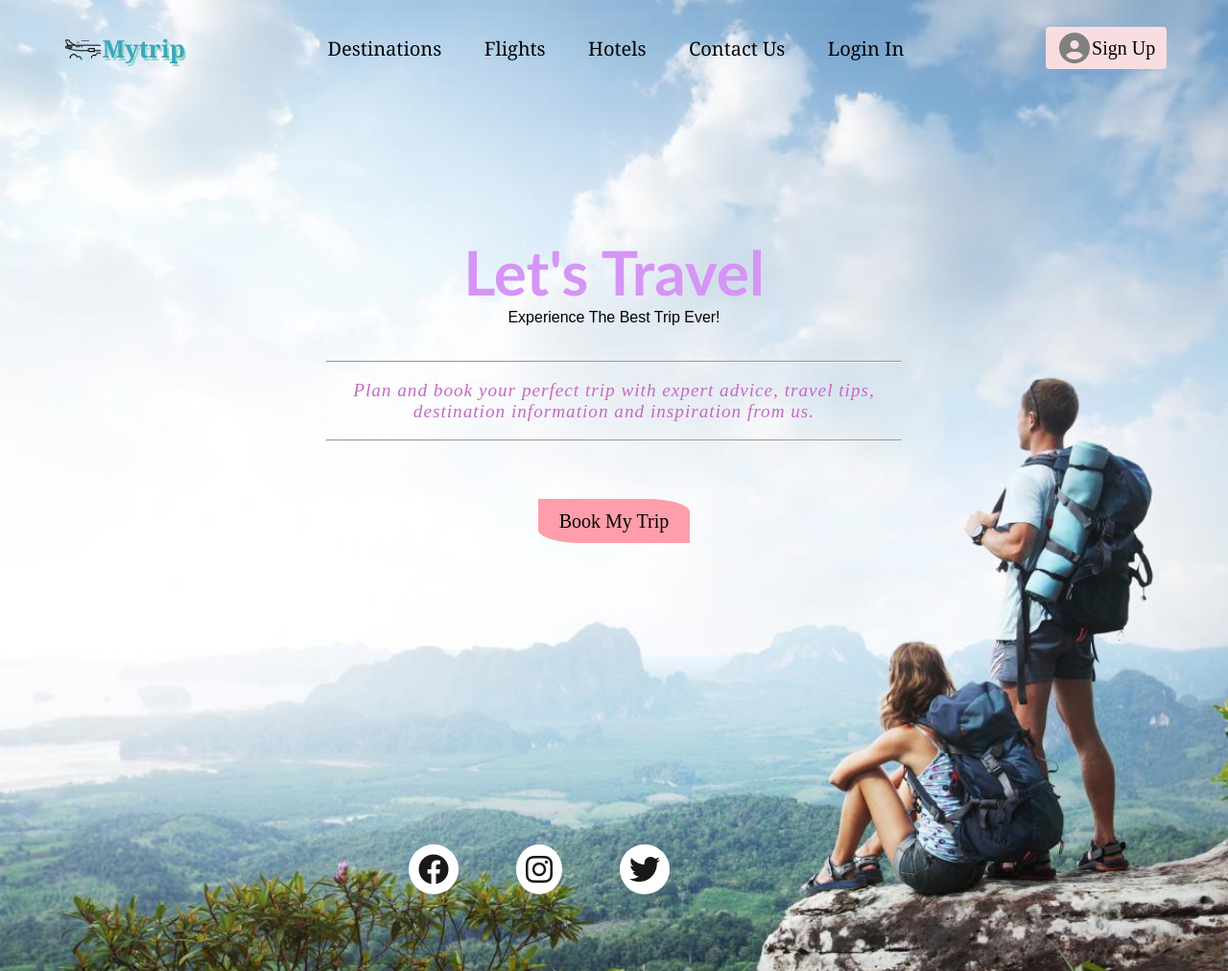
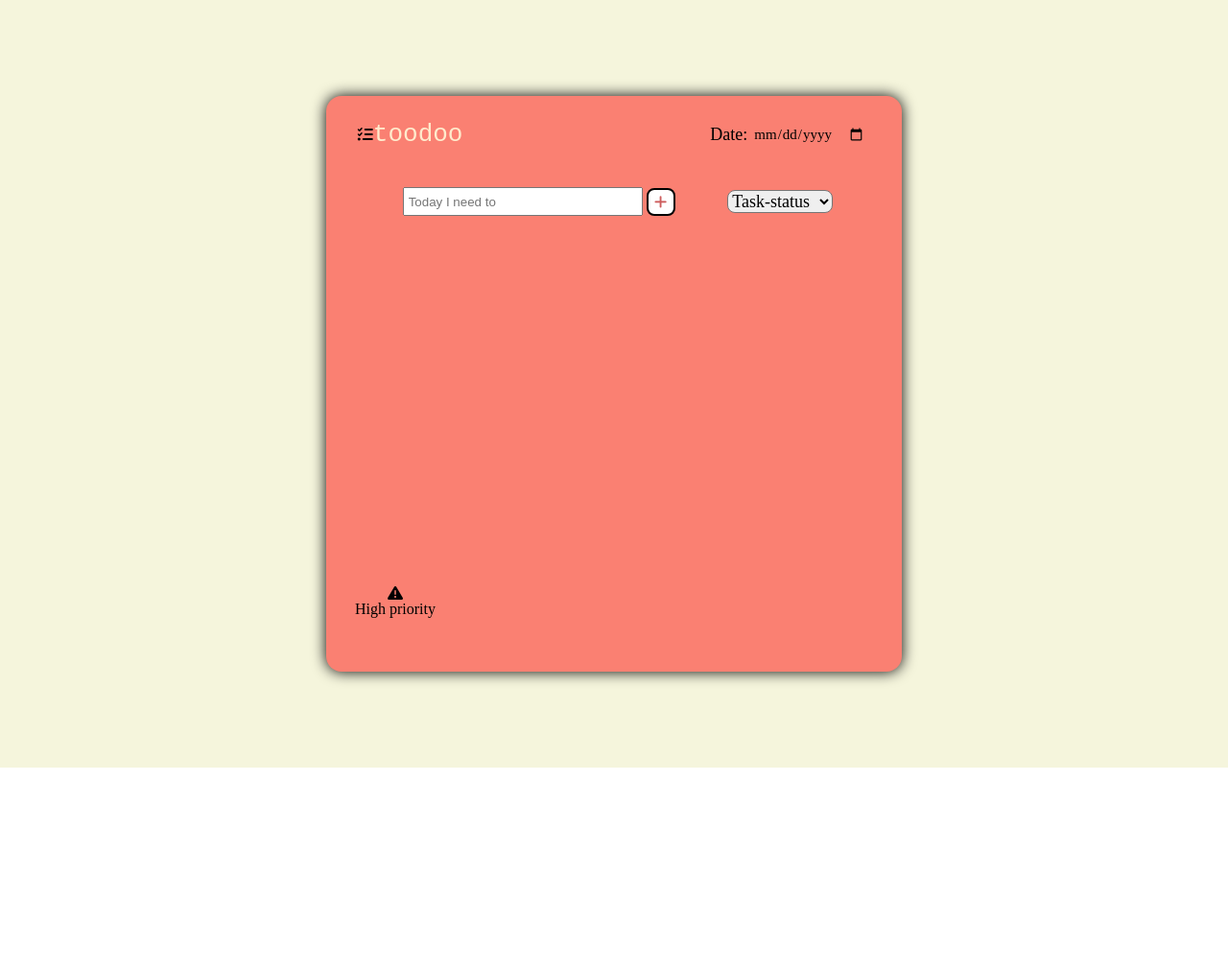
Before and after one commit to Vidhizhub/Landing-page, a plain HTML site: page index.html in a window 1280 px wide. Shown: the whole page at 96% size. After the commit the page ends 800 px from the top, so only its background shows below. Drawn offline with Linux system fonts and the light colour scheme.

Commit message:
Add files via upload
Task 2 - Todo list

```diff
--- a/index.html
+++ b/index.html
@@ -1,80 +1,56 @@
-
 <!DOCTYPE html>
 <html lang="en">
 <head>
     <meta charset="UTF-8">
     <meta name="viewport" content="width=device-width, initial-scale=1.0">
-    <title>Task1 Landing page</title>
+    <title>Task.2 todo-list </title>
     <link rel="stylesheet" href="style.css">
     <link rel="stylesheet" href="https://cdnjs.cloudflare.com/ajax/libs/font-awesome/6.4.2/css/all.min.css" integrity="sha512-z3gLpd7yknf1YoNbCzqRKc4qyor8gaKU1qmn+CShxbuBusANI9QpRohGBreCFkKxLhei6S9CQXFEbbKuqLg0DA==" crossorigin="anonymous" referrerpolicy="no-referrer" />
 </head>
-
 <body>
-
-    <!-- beginning of header -->
-    <header>
-
-        <!-- beginning of navbar -->
-        <div class="nav">
-
-            <!-- logo -->
-            <div class="icon-border">
-                <div class="icon"></div>
-                <p>mytrip</p>
+    <main>
+        <div class="box">
+            <!-- logo & date -->
+            <form>
+                <div class="logobox">
+                    <i class="fa-solid fa-list-check"></i>
+                    <p class="logo">toodoo</p>
+                </div>
+                <div class="date">
+                    <p class="datee">date:</p>
+                    <input type="date" class="datebox">
+                </div>
+            </form>
+            <!-- taskbar -->
+            <form>
+                <div class="task">
+                    <input type="text" class="todo-input" placeholder="Today I need to">
+                    <button class="todo-button" type="submit">
+                        <i class="fa-solid fa-plus"></i>
+                    </button>
+                </div>
+                <div class="select">
+                    <select name="todos" class="filter-todo">
+                        <option value="all">Task-status</option>
+                        <option value="completed">Done</option>
+                        <option value="incomplete">Pending</option>
+                        <option value="urgent">Urgent</option>
+                    </select>
+                </div>
+            </form>
+            <!-- todo list -->
+            <div class="scroll">
+                <div class="todo-container">
+                    <ul class="todo-list"></ul>
+                </div>
             </div>
-
-            <!-- further links -->
-            <div class ="menu">
-                <a href="#">destinations</a>
-                <a href="#">flights</a>
-                <a href="#">hotels</a>
-                <a href="#">contact us</a>
-                <a href="#">login in</a>
-            </div>
-
-            <!--sign up  -->
-            <div class="register">
-                <i class="fa-solid fa-circle-user"></i>
-                <a href="#">sign up</a>
-            </div>
-
-        </div>
-        <!-- end of navbar  -->
-
-        <!-- beginning of section -->
-        <section class="h-txt">
-            <h1>let's travel</h1>
-            <h4>experience the best trip ever!</h4>
-            <br>
-            <br>
-            <hr>
-            <br>
-            <span><i>Plan and book your perfect trip with expert advice, travel tips, destination information and inspiration from us.</i></span>
-            <br>
-            <br>
-            <hr>
-            <br>
-            <br>
-            <br>
-            <br>
-            <a href="#">Book my Trip</a>
-        </section>
-        <!-- end of section -->
-
-    </header>
-    <!-- end of header -->
-
-    <!-- beginning of footer -->
-    <footer>
-        <div class="footercontainer">
-            <div class="socialicons">
-                <a href=""><i class="fa-brands fa-facebook"></i></a>
-                <a href=""><i class="fa-brands fa-instagram"></i></a>
-                <a href=""><i class="fa-brands fa-twitter"></i></a>
+            <!-- task priority -->
+            <div class="priority">
+                <i class="fa-solid fa-triangle-exclamation"></i>
+                <p class="sign">High priority</p>
             </div>
         </div>
-    </footer>
-    <!-- end of footer -->
-
+    </main>
+    <script src="./script.js"></script>
 </body>
 </html>
--- a/style.css
+++ b/style.css
@@ -1,192 +1,228 @@
 *{
+    padding:0;
     margin:0;
-    padding:0;
-    border:border-box;
+    box-sizing:border-box;
 }
 
-body{
-    background:url("new bg.jpg");
-    background-size:cover;
+main{
+    width:100%;
+    height:100vh;
+    display:flex;
+    justify-content:center;
+    align-items:center;
+    background-color:beige;
 }
 
-header{
-    width:100%;
-    height:100vh;
-    font-family:sans-serif;
+.box{
+    width:600px;
+    height:600px;
+    display:flex;
+    flex-direction:column;
+    align-items:flex-start;
+    background-color:salmon;
+    padding:10px;
+    border-radius:1rem;
+    box-shadow:0px 0px 15px black;
 }
 
-.nav{
-    width:100%;
-    height:100px;
+.logobox{
     display:flex;
-    justify-content:space-around;
+    width:100px;
+    justify-content:center;
+    align-items:center;
+    margin-right:100px;
+}
+
+.logo{
+    font-size:xx-large;
+    color:blanchedalmond;
+    font-family: monospace;
+}
+
+.scroll{
+    overflow:hidden;
+    overflow-y:scroll;
+    margin-left:50px;
+    margin-top:60px;
+    margin-bottom:125px;
+}
+
+form{
+    width:550px;
+    display:flex;
+    margin:15px;
+    justify-content:space-evenly;
+}
+
+.task{
+    width:300px;
+    height:50px;
+    display:flex;
+    padding:4px;
+    justify-content:space-evenly;
     align-items:center;
 }
 
-.icon-border{
-    width:130px;
-    height:50px;
-     display:flex;
+.task input{
+    padding:4px;
+    width:250px;
+    height:30px;
+}
+
+.task button{
+    width:30px;
+    font-size:15px;
+    border-radius:0.5rem;
+    background-color:white;
+    border:2px solid black;
+    padding:4px;
+}
+
+.task i{
+    color:indianred;
+}
+
+.task button:hover{
+    background-color:transparent;
+    border:2px solid white;
+}
+
+.task i:hover{
+    color:black;
+}
+
+.select{
+    display:flex;
+    justify-content:center;
     align-items:center;
 }
 
-p{
-    color:#3AA6B9 ;
-    font-weight:bolder;
-    font-size:25px;
-    text-shadow:2px 3px #8cdacc;
-    text-transform:capitalize;
-    padding:1px;
-    font-family:Cambria, Cochin, Georgia, Times, 'Times New Roman', serif;
+.filter-todo{
+    cursor:pointer;
+    font-size:18px;
+    font-family:initial;
+    width:110px;
 }
 
-.icon{
-    background-image:url("logo.webp");
-    background-size:cover;
-    height:50px;
-    width:100%;
+option{
+    background-color:white;
+    font-size:15px ;
 }
 
-.menu a{
-    text-decoration:none;
-    color:black;
-    padding:10px 20px;
-    font-size:20px;
-    font-family:Cambria, Cochin, Georgia, Times, 'Times New Roman', serif;
-    text-transform:capitalize;
-    position:relative;
+.todo-container{
+    display:flex;
+    justify-content:center;
+    align-items:center;
+    padding:0px 5px 5px 5px;
 }
 
-.menu a:before{
-    content: '';
-    position:absolute;
-    top:0;
-    left:0;
-    width:0% ;
-    height:100%;
-    border-bottom:2.5px solid rgb(81, 142, 181);
-    transition:0.5s linear ;
+.todo-list{
+    min-width:450px;
+    list-style:none;
 }
 
-.menu a:hover:before{
-    width:90%;
+.todo{
+    margin:0.5rem;
+    padding-left:0.5rem;
+    background:white;
+    color:black;
+    font-size:1.3rem;
+    font-family:serif;
+    display:flex;
+    justify-content:space-between;
+    align-items:center;
+    transition:0.5s;
+    border:1px solid black;
+    border-radius:0.5rem;
 }
 
-.register{
-    display:flex;
-    height:20%;
-    padding:10px;
-    color:grey;
-    align-items:center;
-    border:2px solid #f9dee1;
-    background-color:#f9dee1;
-    border-radius:4px;
-    transition:0.4s;
+.todo li{
+    flex:1;
 }
 
-.register i{
-    font-size:2em;
-    padding:0px 2px;
+.trash-btn,
+.complete-btn,
+.alert-btn{
+    color:white;
+    border:none;
+    padding:4px;
+    cursor:pointer;
+    font-size:28px;
 }
 
-.register a{
-    color:black;
-    text-decoration:none;
-    font-size:20px;
-    text-transform:capitalize;
-    font-family:initial;
+.complete-btn{
+    background-color:#008080;
 }
 
-.register:hover{
-    background:transparent;
-    border:2px solid #f9dee1;
+.trash-btn{
+    border-top-right-radius:0.5rem;
+    border-bottom-right-radius:0.5rem;
+    background:#b29c6a;
 }
 
-.h-txt{
-    max-width:600px;
-    position:absolute;
-    top:50%;
-    left:50%;
-    transform:translate(-50%,-50%);
-    text-align:center;
-    color:black;
+.alert-btn{
+    background:rgb(255, 78, 78);
 }
 
-.h-txt h1{
-    font-size:4em;
-    font-family:'Gill Sans', 'Gill Sans MT';
-    text-transform:capitalize;
-    color:#d595f5;
+.todo-item{
+    padding:0rem 0.5rem;
 }
 
-.h-txt h4{
-    font-weight:200;
-    font-family:inherit;
-    text-transform:capitalize;
+.fa-trash,
+.fa-check-circle,
+.fa-triangle-exclamation{
+    pointer-events:none;
 }
 
-.h-txt span{
-    letter-spacing:1px;
-    font-size:larger;
-    font-family:serif;
-    color:rgb(198, 104, 198);
+.completed{
+    text-decoration:line-through;
+    opacity:0.2;
 }
 
-.h-txt a{
-    text-decoration:none;
-    font-family:initial;
-    font-size:20px;
-    border-bottom-left-radius:30%;
-    border-top-right-radius:30%;
-    background-color:#FF9EAA;
-    border:2px solid #FF9EAA;
-    color:black;
-    text-transform:capitalize;
-    padding:10px 20px;
-    letter-spacing:0px;
-    font-weight:500;
-    transition:0.4s;
+.slide{
+    transform:translateX(10rem);
+    opacity:0;
 }
 
-.h-txt a:hover{
-    background:transparent;
-    border:2px solid #FF9EAA ;
+.urgent{
+    background-color:rgb(255, 78, 78);
+    font-weight:bold;
 }
 
-footer{
-    background-color:transparent;
+.filter-todo{
+    border-radius:0.5rem;
 }
 
-.footercontainer{
-    width:80%;
-    padding:50px;
+.date{
+    display:flex;
+    justify-content:center;
+    align-items:center;
+    margin-left: 150px;
 }
 
-.socialicons{
-    display:flex;
-    justify-content:center;
+.datebox{
+    font-size:15px;
+    font-family:initial;
+    margin-top:1px;
+    margin-left:6px;
+    border-radius:0.3rem;
+    border:none;
+    background-color:salmon;
 }
 
-.socialicons a{
-    text-decoration:none;
-    background-color:white;
-    padding:10px;
-    margin:30px;
-    border-radius:50%;
+.datee{
+    font-family:initial;
+     font-size:large;
+     text-transform:capitalize ;
 }
 
-.socialicons i{
-    font-size:2em;
-    color:black;
-    opacity:0.9;
-    border-radius:20%;
+.priority{
+    display:flex;
+    flex-direction: column;
+    position:fixed;
+    margin:20px;
+    height: 20px;
+    justify-content:space-between;
+    align-items: center;
+    top:590px;
 }
-
-.socialicons a:hover{
-    background-color:transparent;
-    transition:0.5s;
-}
-
-.socialicons a:hover i{
-    transition:0.5s;
-}
```
Also changed, not shown: script.js (added, +152 -0 lines).
